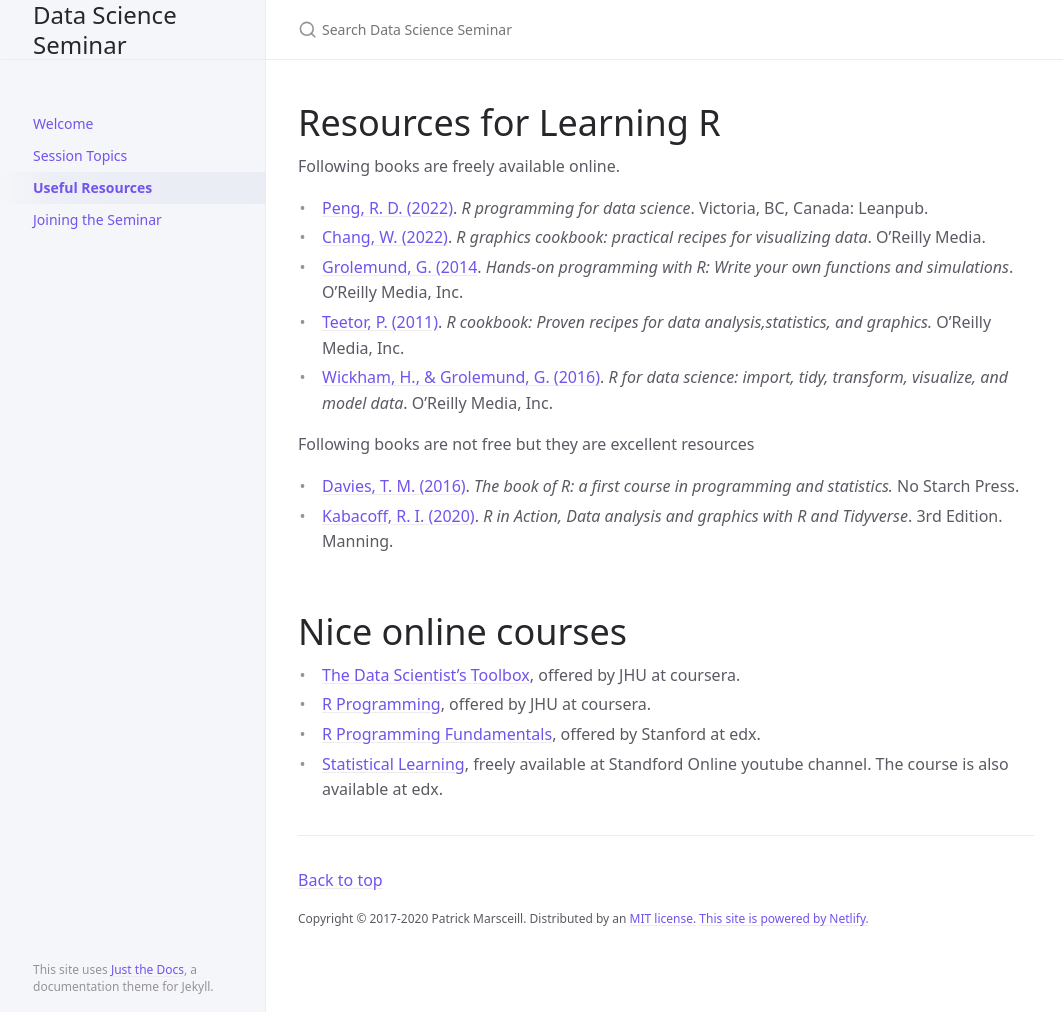
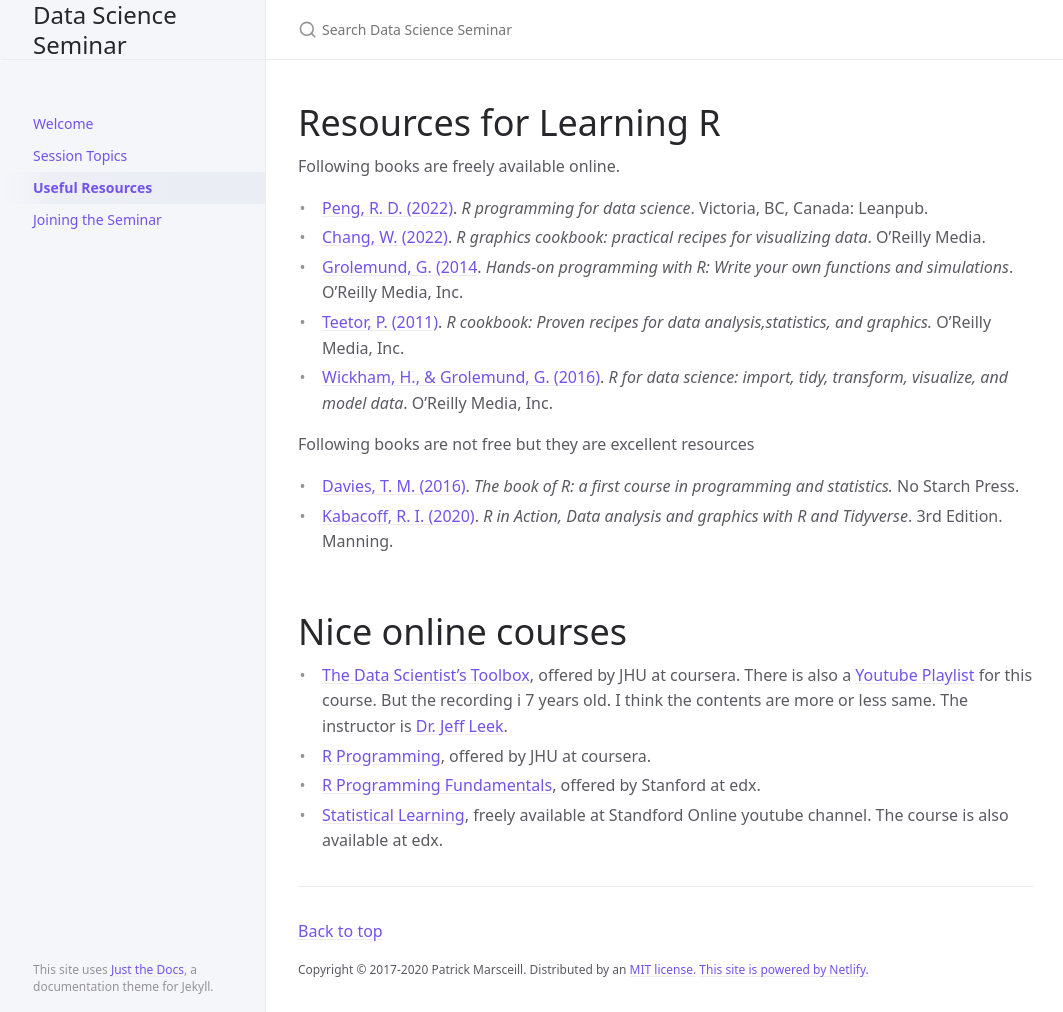
Before and after one commit to STHossain/datagroup, a Jekyll site: the page built from docs/Useful_Resources.md, in a window 1280 px wide and 1012 px high. Shown: the whole window, without its empty margins (106-1169 px from the left). Built offline with Jekyll 4.4.1, drawn with Linux system fonts in a browser that asks for light colours.

Commit message:
updated with youtue playlist for the data science toolbox

```diff
--- a/docs/Useful_Resources.md
+++ b/docs/Useful_Resources.md
@@ -22,7 +22,7 @@ Following books are not free but they are excellent resources
 
 # Nice online courses
 
-* [The Data Scientist’s Toolbox](https://www.coursera.org/learn/data-scientists-tools), offered by JHU at coursera.
+* [The Data Scientist’s Toolbox](https://www.coursera.org/learn/data-scientists-tools), offered by JHU at coursera. There is also a [Youtube Playlist](https://youtube.com/playlist?list=PLmTpraKlPXDSPbP2L8MYZoweGSzi9gNTr) for this course. But the recording i 7 years old. I think the contents are more or less same. The instructor is [Dr. Jeff Leek](https://jtleek.com/).
 * [R Programming](https://www.coursera.org/learn/r-programming), offered by JHU at coursera.
 * [R Programming Fundamentals](https://learning.edx.org/course/course-v1:StanfordOnline+XFDS112+2T2020/home), offered by Stanford at edx.
 * [Statistical Learning](https://youtube.com/playlist?list=PLoROMvodv4rOzrYsAxzQyHb8n_RWNuS1e), freely available at Standford Online youtube channel. The course is also available at edx.
```
Also changed, not shown: 1 other file.
